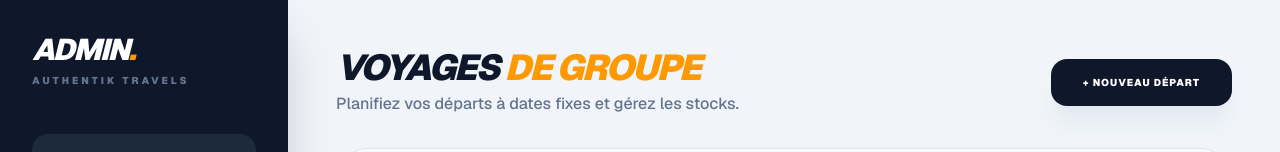
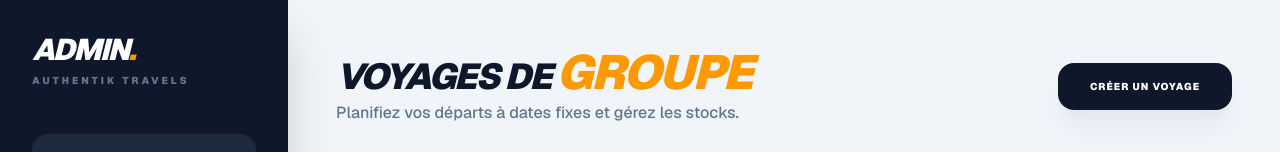
Before and after one commit to Pacorabo2/authentik-travels, a Next.js app: page /admin/group-trips in a window 1280 px wide. Shown: the top 152 px of the page. Built offline with nearby package versions, Linux system fonts and the light colour scheme; no server answers; the database is empty; sample sign-in values are in the browser's storage.

Commit message:
clean : updating title display on admin pages and buttons

```diff
--- a/app/(admin)/admin/bookings/page.tsx
+++ b/app/(admin)/admin/bookings/page.tsx
@@ -11,7 +11,7 @@ export default async function AdminBookings() {
   return (
     <div className="space-y-8">
       <h1 className="text-3xl font-black italic uppercase text-slate-900">
-        Suivi des <span className="text-amber-500">Réservations</span>
+        Suivi des <span className="text-amber-500 text-4xl">Réservations</span>
       </h1>
 
       <div className="bg-white rounded-[2rem] shadow-sm border border-slate-100 overflow-hidden">
--- a/app/(admin)/admin/circuits/page.tsx
+++ b/app/(admin)/admin/circuits/page.tsx
@@ -37,7 +37,7 @@ export default async function AdminCircuits({
       <div className="flex justify-between items-center">
         <div>
           <h1 className="text-4xl font-black italic uppercase tracking-tighter text-slate-900">
-            Catalogue <span className="text-amber-500">Circuits</span>
+            Catalogue des <span className="text-5xl text-amber-500">Circuits</span>
           </h1>
           <p className="text-slate-500 mt-1 font-medium">
             Gérez vos itinéraires classiques et programmes par destination.
@@ -48,7 +48,7 @@ export default async function AdminCircuits({
           href="/admin/circuits/new"
           className="bg-slate-900 text-white px-8 py-4 rounded-2xl font-black uppercase text-[10px] tracking-widest hover:bg-amber-600 transition-all shadow-xl shadow-slate-200 flex items-center gap-2"
         >
-          <span className="text-lg">+</span> Nouveau circuit
+          <span className="text-lg">+</span> Créer un circuit
         </Link>
       </div>
 
--- a/app/(admin)/admin/destinations/page.tsx
+++ b/app/(admin)/admin/destinations/page.tsx
@@ -36,7 +36,7 @@ export default async function AdminDestinations({
       <div className="flex justify-between items-center">
         <div>
           <h1 className="text-4xl font-black italic uppercase tracking-tighter text-slate-900">
-            Destinations
+            Liste des <span className="text-5xl text-amber-500">Destinations</span>
           </h1>
           <p className="text-slate-500 mt-1 font-medium">
             Gérez votre catalogue de pays et continents.
@@ -47,7 +47,7 @@ export default async function AdminDestinations({
           href="/admin/destinations/new"
           className="bg-slate-900 text-white px-8 py-4 rounded-[1.2rem] font-black uppercase tracking-widest text-xs hover:bg-amber-600 transition-all shadow-xl shadow-slate-200 active:scale-95 flex items-center"
         >
-          <span className="text-xl mr-2">+</span> Ajouter une destination
+          <span className="text-xl mr-2">+</span> Créer une destination
         </Link>
       </div>
 
--- a/app/(admin)/admin/group-trips/page.tsx
+++ b/app/(admin)/admin/group-trips/page.tsx
@@ -28,7 +28,7 @@ export default async function AdminGroupTrips({
       <div className="flex justify-between items-center">
         <div>
           <h1 className="text-4xl font-black italic uppercase tracking-tighter text-slate-900">
-            Voyages <span className="text-amber-500">de Groupe</span>
+            Voyages de <span className="text-amber-500 text-5xl">Groupe</span>
           </h1>
           <p className="text-slate-500 mt-1 font-medium">
             Planifiez vos départs à dates fixes et gérez les stocks.
@@ -39,7 +39,7 @@ export default async function AdminGroupTrips({
           href="/admin/group-trips/new"
           className="bg-slate-900 text-white px-8 py-4 rounded-2xl font-black uppercase text-[10px] tracking-widest hover:bg-amber-600 transition-all shadow-xl shadow-slate-200 flex items-center gap-2"
         >
-          + Nouveau Départ
+          Créer un voyage
         </Link>
       </div>
 
```
